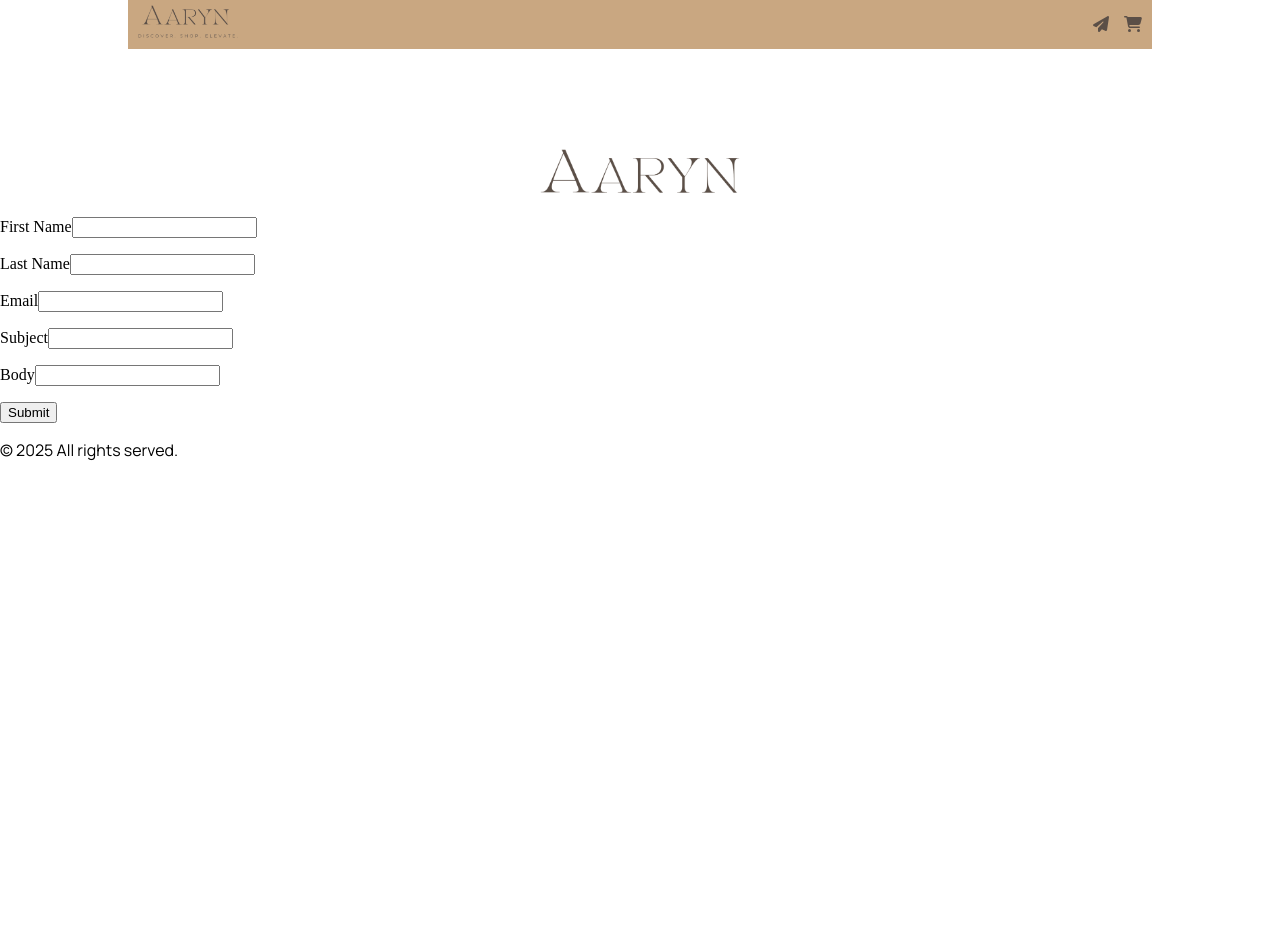
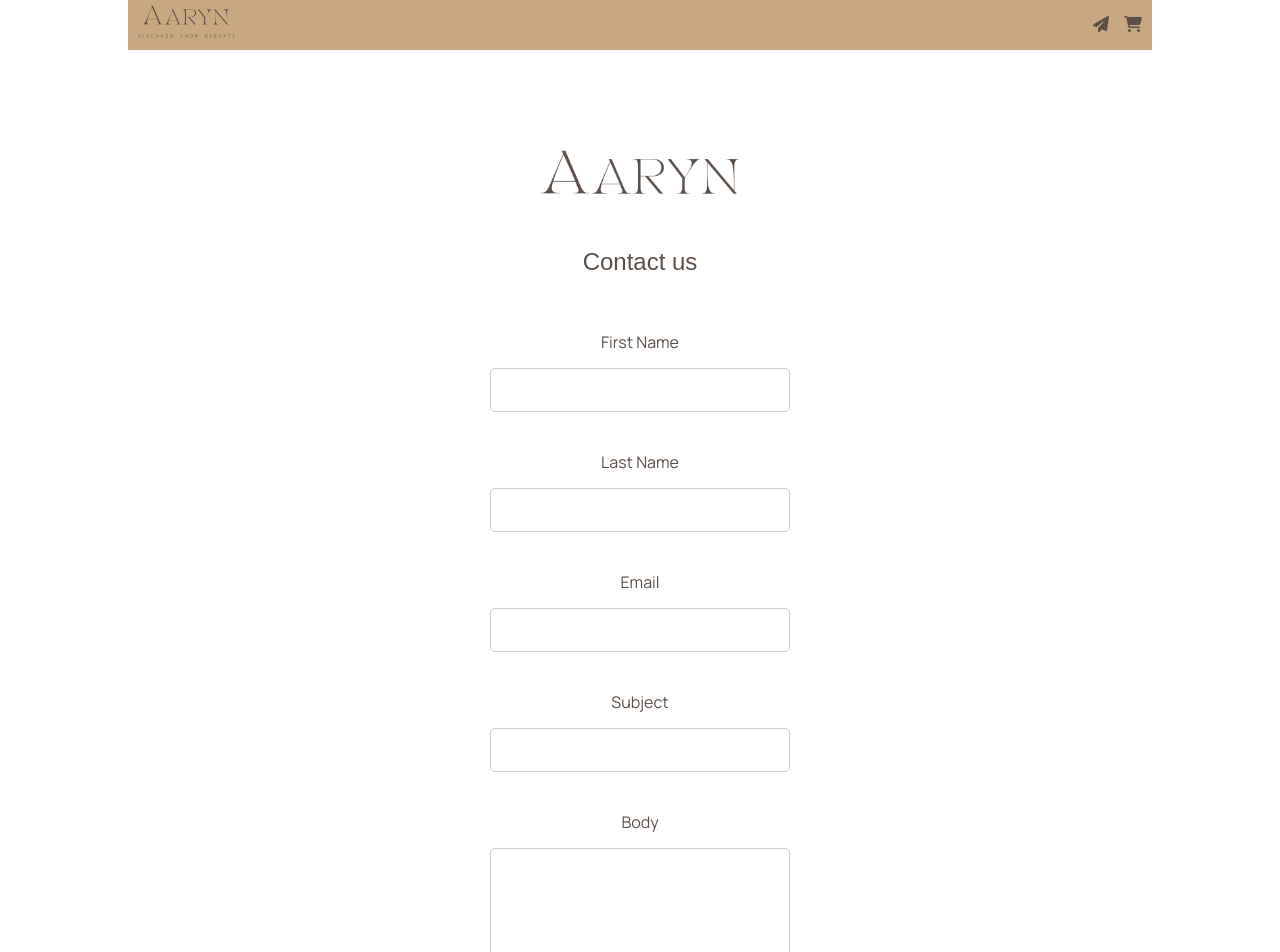
Before and after one commit to gydalo/Online-Store, a React (Vite) app: page /contact in a window 1280 px wide. Shown: the top 952 px of the page. Before the commit the page ends 800 px from the top, so only its background shows below. Built offline with nearby package versions, Linux system fonts and the light colour scheme; a web font is replaced by a local one.

Commit message:
CSS contact page

```diff
--- a/src/App.jsx
+++ b/src/App.jsx
@@ -9,6 +9,7 @@ import Checkout from "./pages/Checkout/index.jsx";
 
 function App() {
   return (
+    <div className="wrapper">
     <Layout>
       <Routes>
         <Route index element={<Home />} />
@@ -18,6 +19,7 @@ function App() {
         <Route path="checkout" element={<Checkout />} />
       </Routes>
     </Layout>
+    </div>
   );
 }
 
--- a/src/components/Footer/index.jsx
+++ b/src/components/Footer/index.jsx
@@ -1,3 +1,5 @@
+import styles from "./index.module.css"
+
 const Footer = () => {
     return (
         <footer>
--- /dev/null
+++ b/src/components/Footer/index.module.css
@@ -0,0 +1,8 @@
+Footer {
+  margin-top: 60px;
+  background-color: #c9a781;
+  width: 100%;
+  min-height: 50px;
+  color: #5b4f47;
+  padding: 10px;
+}
--- a/src/components/Header/index.module.css
+++ b/src/components/Header/index.module.css
@@ -1,5 +1,6 @@
 header {
     background-color: #c9a781;
+    min-height: 50px;
     width: 100%;
   }
 
@@ -42,40 +43,3 @@ header {
       width: 80vw;
     }
   }
-
-
-/*header {
-  background-color: #c9a781;
-  width: 100%;
-}
-
-.logoHeader {
-    width: 100px;
-    height: auto;
-  }
-
-li {
-  list-style-type: none;
-  margin: 0;
-  padding: 0;
-}
-
-.headerBar {
-  display: flex;
-  justify-content: center;
-  align-items: center;
-  padding: 10px;
-}
-
-nav {
-  display: flex;
-  width: 100%;
-  justify-content: space-between;
-  align-items: center;
-}
-
-.headerBarLinks {
-  display: flex;
-  gap: 15px;
-}
-*/
--- a/src/components/Layout/index.jsx
+++ b/src/components/Layout/index.jsx
@@ -21,12 +21,14 @@ const Layout = ({ children }) => {
           </div>
         </div>
       )}
+      <div className={styles.layout}>
       <Header />
       <div className={styles.logoAaryn}>
         <img src="/images/Aaryn-logo.png" alt="Aaryn logo" />
       </div>
       <main>{children}</main>
-      <Footer />
+      <Footer  />
+      </div>
     </div>
   );
 };
--- a/src/components/Layout/index.module.css
+++ b/src/components/Layout/index.module.css
@@ -1,3 +1,13 @@
+html, body {
+  height: 100%;
+  margin: 0;
+}
+
+.layout {
+  display: grid;
+  grid-template-rows: auto 1fr auto;
+}
+
 .imageHeader {
   position: relative;
   width: 100vw;
@@ -25,6 +35,8 @@
     width: 200px;
 }
 
+
+
 /* Button */
 button {
     color: white;
@@ -45,7 +57,7 @@ font-family: "Ibarra Real Nova", sans-serif;
 font-weight: 100;
 }
 
-p, a {
+p, a, input, label {
     font-family: "Manrope", sans-serif;
 }
 
--- a/src/pages/Cart/index.jsx
+++ b/src/pages/Cart/index.jsx
@@ -4,6 +4,7 @@ import { addProduct, removeProduct } from "../../components/CartSlice";
 import { Link } from "react-router-dom";
 import { resetCart } from "../../components/CartSlice";
 import DiscountLabel from "../../components/DiscountLabel";
+import styles from "./index.module.css";
 
 const Cart = () => {
   const dispatch = useDispatch();
--- a/src/pages/Checkout/index.jsx
+++ b/src/pages/Checkout/index.jsx
@@ -1,6 +1,8 @@
+import styles from "./index.module.css";
+
 function Checkout() {
   return (
-    <div>
+    <div className={styles.orderConfirmation}>
       <h1>Thank You for your order!</h1>
       <p>
         You will get a confirmation email when your products have been shipped.
--- /dev/null
+++ b/src/pages/Checkout/index.module.css
@@ -0,0 +1,7 @@
+.orderConfirmation {
+    display: flex;
+    flex-direction: column;
+    text-align: center;
+    color: #5b4f47;
+    margin-top: 20px;
+}
--- a/src/pages/Contact/index.jsx
+++ b/src/pages/Contact/index.jsx
@@ -1,5 +1,7 @@
 import { useForm } from "react-hook-form";
+import { useState } from "react";
 import { yupResolver } from "@hookform/resolvers/yup";
+import styles from "./index.module.css";
 import * as yup from "yup";
 
 const schema = yup
@@ -30,9 +32,11 @@ const schema = yup
   .required();
 
 function Contact() {
+  const [successMessage, setSuccessMessage] = useState("");
   const {
     register,
     handleSubmit,
+    reset,
     formState: { errors },
   } = useForm({
     resolver: yupResolver(schema),
@@ -40,27 +44,45 @@ function Contact() {
 
   function onSubmit(data) {
     console.log(data);
+    setSuccessMessage("Thank you, we will get back to you soon!.");
+    reset();
   }
 
   return (
-    <form onSubmit={handleSubmit(onSubmit)}>
+    <div className={styles.contactForm}>
+      <h2>Contact us</h2>
+      <form className={styles.form} onSubmit={handleSubmit(onSubmit)}>
+        <div className={styles.inputFormSmall}>
           <label htmlFor="firstName">First Name</label>
           <input {...register("firstName")} />
-      <p>{errors.firstName?.message}</p>
+          <p className={styles.errorMessage}>{errors.firstName?.message}</p>
+        </div>
+        <div className={styles.inputFormSmall}>
           <label htmlFor="lastName">Last Name</label>
           <input {...register("lastName")} />
-      <p>{errors.lastName?.message}</p>
+          <p className={styles.errorMessage}>{errors.lastName?.message}</p>
+        </div>
+        <div className={styles.inputFormSmall}>
           <label htmlFor="email">Email</label>
           <input {...register("email")} />
-      <p>{errors.email?.message}</p>
+          <p className={styles.errorMessage}>{errors.email?.message}</p>
+        </div>
+        <div className={styles.inputFormMedium}>
           <label htmlFor="subject">Subject</label>
           <input {...register("subject")} />
-      <p>{errors.subject?.message}</p>
+          <p className={styles.errorMessage}>{errors.subject?.message}</p>
+        </div>
+        <div className={styles.inputFormBig}>
           <label htmlFor="body">Body</label>
           <input {...register("body")} />
-      <p>{errors.body?.message}</p>
-      <input type="submit" />
+          <p className={styles.errorMessage}>{errors.body?.message}</p>
+        </div>
+        <div className={styles.inputForm}>
+          <button type="submit">Submit</button>
+        </div>
       </form>
+      {successMessage && <p>{successMessage}</p>}
+    </div>
   );
 }
 
--- /dev/null
+++ b/src/pages/Contact/index.module.css
@@ -0,0 +1,68 @@
+.contactForm {
+  display: flex;
+  flex-direction: column;
+  align-items: center;
+  justify-content: center;
+  max-width: 600px;
+  margin: 0 auto;
+  padding: 10px;
+  text-align: center;
+  color: #5b4f47;
+}
+
+.form {
+  margin-top: 20px;
+  display: flex;
+  flex-direction: column;
+  align-items: center;
+  width: 100%;
+}
+
+label {
+  margin: 15px 0px 15px 0px;
+}
+
+.inputFormSmall {
+  display: flex;
+  flex-direction: column;
+  width: 300px;
+  margin-bottom: 15px;
+  justify-self: center;
+  margin: 0 auto;
+}
+
+.inputFormMedium {
+  display: flex;
+  flex-direction: column;
+  width: 100%;
+  max-width: 400px;
+  margin-bottom: 15px;
+  margin: 0 auto;
+}
+
+.inputFormBig {
+  display: flex;
+  flex-direction: column;
+  width: 100%;
+  max-width: 400px;
+  margin-bottom: 15px;
+  height: 200px;
+  margin: 0 auto;
+}
+
+.inputFormBig input {
+  height: 100%;
+}
+
+input {
+  padding: 10px;
+  border: 1px solid #ccc;
+  border-radius: 5px;
+  font-size: 16px;
+}
+
+
+.errorMessage {
+    color: red;
+    font-size: 0.75rem;
+}
```
Also changed, not shown: src/pages/Cart/index.module.css (added). Lines whose indentation alone changed are shown as unchanged.
